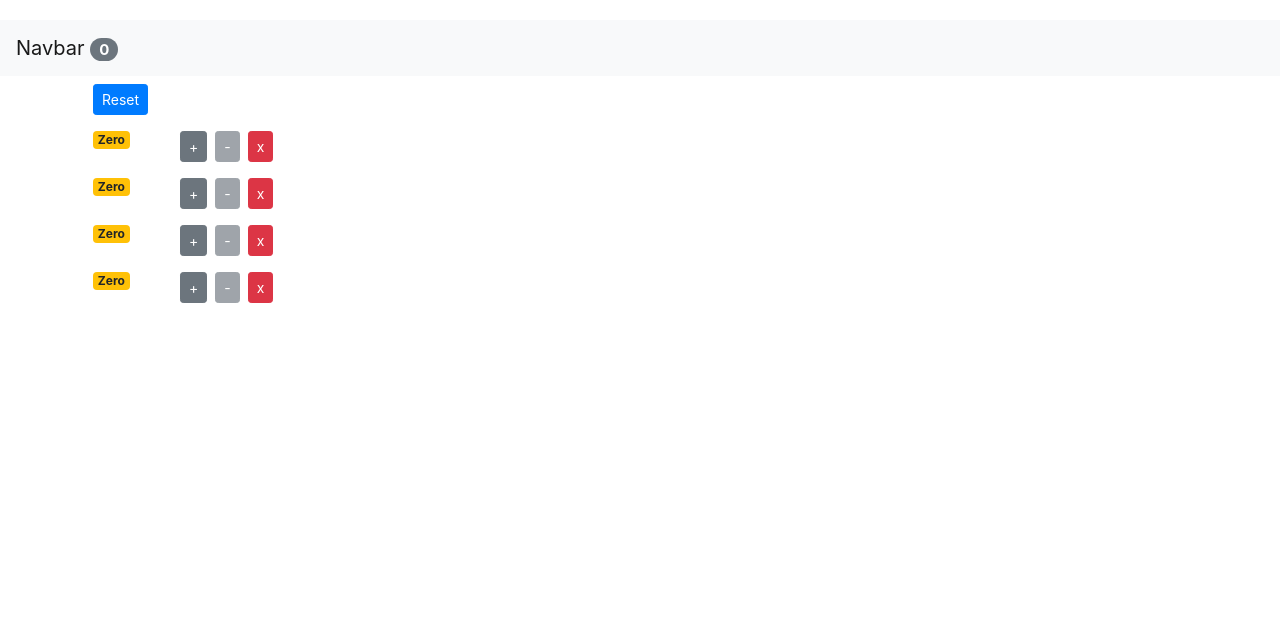
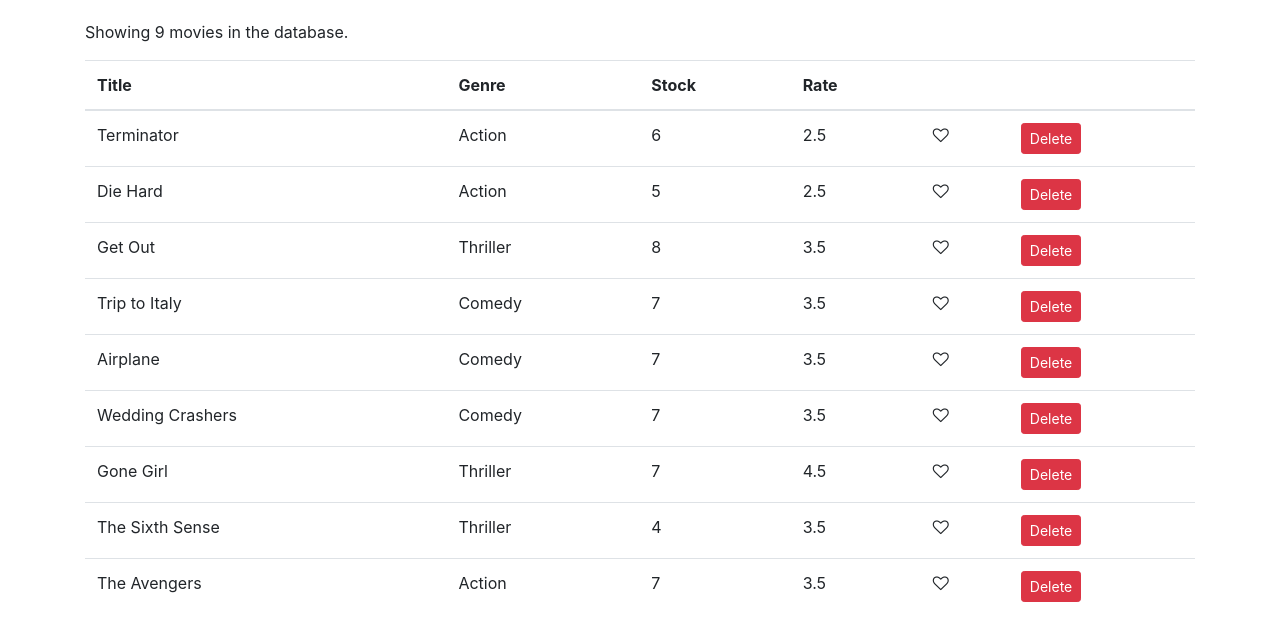
Before and after one commit to cameronRomo/react-counter, a React (Create React App) app: page / in a window 1280 px wide. Shown: the top 640 px of the page. Built offline with nearby package versions, Linux system fonts and the light colour scheme.

Commit message:
Remove unused constructor

```diff
--- a/src/App.js
+++ b/src/App.js
@@ -5,10 +5,6 @@
 import Navbar from "./components/Navbar";
 
 class App extends Component {
-  constructor() {
-    super();
-    console.log("App - Constructor");
-  }
   state = {
     counters: [
       { id: 1, value: 0 },
@@ -60,17 +56,18 @@
   render() {
     return (
       <>
-        <Navbar
+        {/* <Navbar
           totalCounters={this.state.counters.filter((c) => c.value > 0).length}
-        />
+        /> */}
         <main className="container">
-          <Counters
+          {/* <Counters
             counters={this.state.counters}
             onReset={this.handleReset}
             onIncrement={this.handleIncrement}
             onDecrement={this.handleDecrement}
             onDelete={this.handleDelete}
-          />
+          /> */}
+          <Movies />
         </main>
       </>
     );
```
